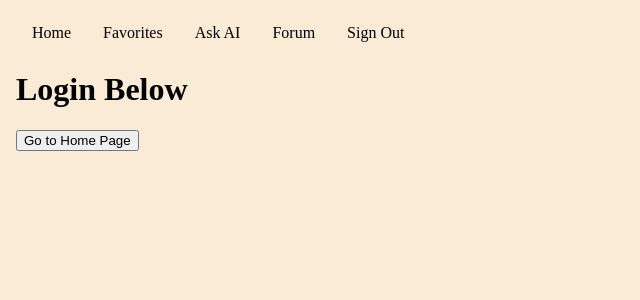
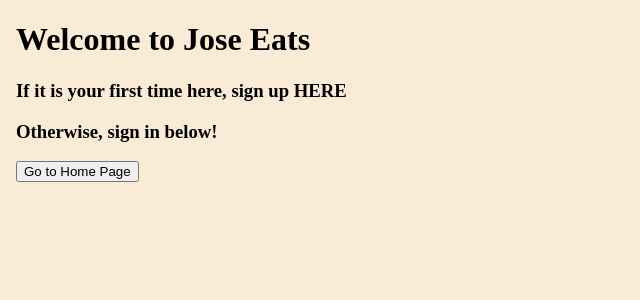
Before and after one commit to Jandrew2055/restaurantFinder, a React app: page / in a window 1280 px wide. Shown: the top 300 px of the page, without its empty margins (0-640 px from the left). Built offline with nearby package versions, Linux system fonts and the light colour scheme.

Commit message:
settig up layout for navbar

```diff
--- /dev/null
+++ b/client/Navigation/Layout.jsx
@@ -0,0 +1,17 @@
+import React from 'react';
+import { useLocation } from 'react-router-dom';
+import NavBar from './NavBar';
+
+const Layout = ({ children }) => {
+  const location = useLocation();
+  const hideNavigationBar = location.pathname === '/';
+
+  return (
+    <>
+      {!hideNavigationBar && <NavBar />}
+      {children}
+    </>
+  );
+};
+
+export default Layout;
--- a/client/Pages/Login.jsx
+++ b/client/Pages/Login.jsx
@@ -4,15 +4,21 @@ import { useNavigate } from 'react-router-dom';
 const Login = () => {
   const navigate = useNavigate();
 
-  const goHome = () => {
+  const goHome = (e) => {
+    e.preventDefault();
+
     console.log('testing');
     navigate('/home');
   };
 
   return (
     <div>
-      <h1>Login Below</h1>
-      <button onClick={goHome}>Go to Home Page</button>
+      <h1>Welcome to Jose Eats</h1>
+      <h3>If it is your first time here, sign up HERE</h3>
+      <h3>Otherwise, sign in below!</h3>
+      <form onSubmit={goHome}>
+        <button type='submit'>Go to Home Page</button>
+      </form>
     </div>
   );
 };
--- a/client/index.js
+++ b/client/index.js
@@ -9,12 +9,13 @@ import Error from './Components/Error.jsx';
 import './styles/main.scss';
 import { BrowserRouter, Routes, Route } from 'react-router-dom';
 import Login from './Pages/Login.jsx';
+import Layout from './Navigation/Layout.jsx';
 
 const root = createRoot(document.getElementById('root'));
 
 root.render(
   <BrowserRouter>
-    <NavBar />
+    <Layout>
       <Routes>
         <Route path='/' element={<Login />} />
         <Route path='/home' element={<App />} />
@@ -23,5 +24,6 @@ root.render(
         <Route path='/favoriteForum' element={<Favorites />} />
         <Route path='*' element={<Error />} />
       </Routes>
+    </Layout>
   </BrowserRouter>
 );
```
Lines whose indentation alone changed are shown as unchanged.
